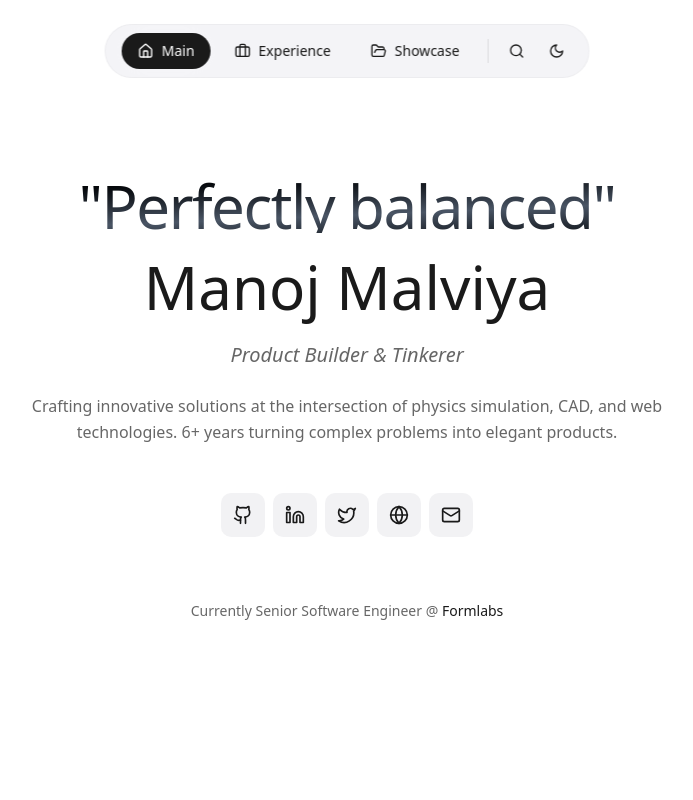
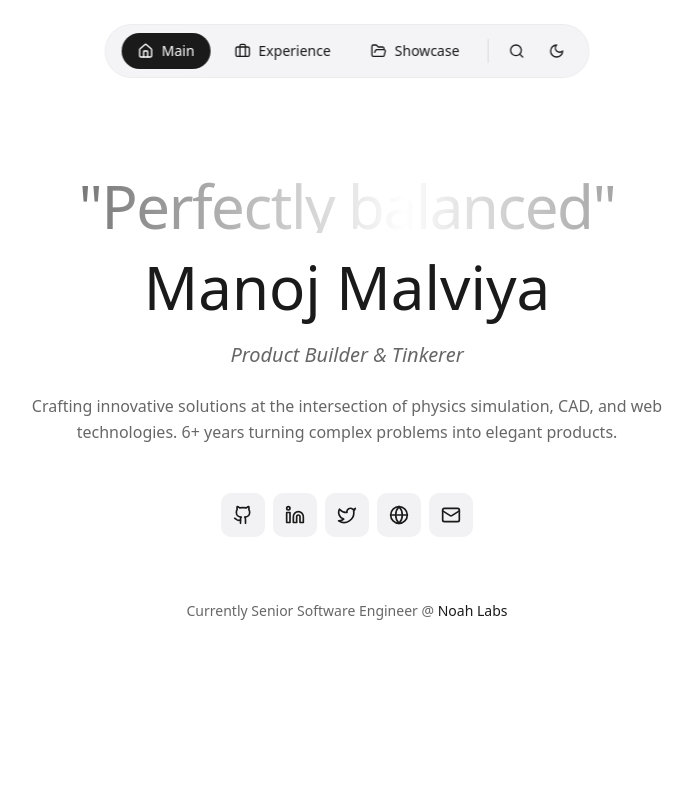
Before and after one commit to manoj-malviya-96/manoj-malviya-96, a Next.js app in the folder portfolio/: page / in a window 1280 px wide. Shown: the top 800 px of the page, without its empty margins (293-986 px from the left). Built offline with nearby package versions, Linux system fonts and the light colour scheme.

Commit message:
main project

```diff
--- a/portfolio/app/globals.css
+++ b/portfolio/app/globals.css
@@ -82,23 +82,27 @@ html {
 
 /* Gradient text utilities */
 .gradient-text {
-  @apply bg-gradient-to-br from-foreground to-muted-foreground bg-clip-text text-transparent;
+    @apply bg-gradient-to-r from-foreground to-muted-foreground bg-clip-text text-transparent;
     background-size: 200% auto;
-  animation: gradientShift 8s ease infinite;
+    animation: gradientShift 8s ease-in-out infinite;
 }
 
 @keyframes gradientShift {
-  0%, 100% { background-position: 0% 50%; }
-  50% { background-position: 100% 50%; }
+    0%, 100% {
+        background-position: 0% 50%;
+    }
+    50% {
+        background-position: 100% 50%;
+    }
 }
 
 .dark .gradient-text {
-  @apply bg-gradient-to-br from-white via-gray-500 to-white bg-clip-text text-transparent;
+    @apply bg-gradient-to-r from-white via-white/10 to-white bg-clip-text text-transparent;
     background-size: 200% auto;
 }
 
 :root:not(.dark) .gradient-text {
-  @apply bg-gradient-to-br from-black via-gray-600 to-black bg-clip-text text-transparent;
+    @apply bg-gradient-to-r from-black via-white/10 to-black bg-clip-text text-transparent;
     background-size: 200% auto;
 }
 
@@ -109,15 +113,13 @@ html {
 
 .dark .glow-subtle:hover {
     @apply shadow-[0_0_20px_rgba(255,255,255,0.1),0_0_40px_rgba(255,255,255,0.05)] shadow-inner;
-  box-shadow:
-    0 0 20px rgba(255, 255, 255, 0.1),
+    box-shadow: 0 0 20px rgba(255, 255, 255, 0.1),
     0 0 40px rgba(255, 255, 255, 0.05),
     inset 0 0 20px rgba(255, 255, 255, 0.03);
 }
 
 :root:not(.dark) .glow-subtle:hover {
-  box-shadow:
-    0 0 20px rgba(0, 0, 0, 0.08),
+    box-shadow: 0 0 20px rgba(0, 0, 0, 0.08),
     0 0 40px rgba(0, 0, 0, 0.04),
     inset 0 0 20px rgba(0, 0, 0, 0.02);
 }
@@ -128,16 +130,14 @@ html {
 
 .dark .glow-accent:hover {
     @apply -translate-y-0.5;
-  box-shadow:
-    0 0 30px rgba(255, 255, 255, 0.15),
+    box-shadow: 0 0 30px rgba(255, 255, 255, 0.15),
     0 0 60px rgba(255, 255, 255, 0.08),
     0 8px 32px rgba(255, 255, 255, 0.12);
 }
 
 :root:not(.dark) .glow-accent:hover {
     @apply -translate-y-0.5;
-  box-shadow:
-    0 0 30px rgba(0, 0, 0, 0.12),
+    box-shadow: 0 0 30px rgba(0, 0, 0, 0.12),
     0 0 60px rgba(0, 0, 0, 0.06),
     0 8px 32px rgba(0, 0, 0, 0.08);
 }
@@ -171,8 +171,7 @@ html {
 .card-glow::before {
     @apply content-[''] absolute inset-0 rounded-[inherit] p-px opacity-0 transition-opacity duration-300;
     background: linear-gradient(135deg, transparent, transparent);
-  -webkit-mask:
-          linear-gradient(#fff 0 0) content-box,
+    -webkit-mask: linear-gradient(#fff 0 0) content-box,
     linear-gradient(#fff 0 0);
     -webkit-mask-composite: xor;
     mask-composite: exclude;
--- a/portfolio/components/Home.tsx
+++ /dev/null
@@ -1,79 +0,0 @@
-import { Github, Linkedin, Mail, Globe, Twitter } from 'lucide-react';
-import { memo, ReactNode } from 'react';
-
-const SOCIAL_LINKS = [
-    { icon: Github, href: 'https://github.com/yourusername', label: 'GitHub' },
-    { icon: Linkedin, href: 'https://linkedin.com/in/yourusername', label: 'LinkedIn' },
-    { icon: Twitter, href: 'https://twitter.com/yourusername', label: 'Twitter' },
-    { icon: Globe, href: 'https://yourwebsite.com', label: 'Website' },
-    { icon: Mail, href: 'mailto:your.email@example.com', label: 'Email' },
-] as const;
-
-const PROFILE = {
-    name: 'Manoj Malviya',
-    tagline: 'Product Builder & Tinkerer',
-    quote: '"Perfectly balanced"',
-    bio: 'Crafting innovative solutions at the intersection of physics simulation, CAD, and web technologies. 6+ years turning complex problems into elegant products.',
-    role: 'Senior Software Engineer',
-    company: 'Formlabs',
-} as const;
-
-const ExternalLink = memo<{ href: string; label: string; className?: string; children: ReactNode }>(
-    function ExternalLink({ href, label, className, children }) {
-        return (
-            <a
-                href={href}
-                target="_blank"
-                rel="noopener noreferrer"
-                className={className}
-                aria-label={label}
-            >
-                {children}
-            </a>
-        );
-    }
-);
-
-export function Home() {
-    return (
-        <div className="flex flex-col items-center justify-center min-h-screen px-4 sm:px-6 lg:px-8">
-            <div className="max-w-4xl w-full text-center space-y-8 animate-fadeIn">
-                <div className="space-y-6">
-                    <h1 className="text-3xl sm:text-5xl lg:text-6xl gradient-text leading-[0.9] tracking-tight w-full">
-                        {PROFILE.quote}
-                    </h1>
-
-                    <p className="text-6xl">
-                        {PROFILE.name}
-                    </p>
-                    <p className="text-lg sm:text-xl text-muted-foreground italic">
-                        {PROFILE.tagline}
-                    </p>
-
-                    <p className="text-muted-foreground max-w-2xl mx-auto leading-relaxed">
-                        {PROFILE.bio}
-                    </p>
-                </div>
-
-                <div className="flex justify-center gap-2 pt-4">
-                    {SOCIAL_LINKS.map(({ icon: Icon, href, label }) => (
-                        <ExternalLink
-                            key={label}
-                            href={href}
-                            label={label}
-                            className="p-3 bg-muted rounded-lg glow-accent group"
-                        >
-                            <Icon className="w-5 h-5 icon-glow" />
-                        </ExternalLink>
-                    ))}
-                </div>
-
-                <div className="pt-8">
-                    <p className="text-sm text-muted-foreground">
-                        Currently {PROFILE.role} @ <span className="text-foreground">{PROFILE.company}</span>
-                    </p>
-                </div>
-            </div>
-        </div>
-    );
-}
--- /dev/null
+++ b/portfolio/components/home.tsx
@@ -0,0 +1,80 @@
+import {ReactNode} from 'react';
+import {PROFILE, SOCIAL_LINKS} from '@/core/data';
+import type {SocialLink} from '@/core/types';
+
+
+interface ExternalLinkProps {
+    href: string;
+    label: string;
+    className?: string;
+    children: ReactNode;
+}
+
+function ExternalLink({
+                          href,
+                          label,
+                          className,
+                          children,
+                      }: ExternalLinkProps) {
+    return (
+        <a
+            href={href}
+            target="_blank"
+            rel="noopener noreferrer"
+            className={className}
+            aria-label={label}
+        >
+            {children}
+        </a>
+    );
+}
+
+const ProfileSection = () => (
+    <div className="space-y-6">
+        <h1 className="text-3xl sm:text-5xl lg:text-6xl gradient-text leading-[0.9] tracking-tight w-full">
+            {PROFILE.quote}
+        </h1>
+        <p className="text-6xl">{PROFILE.name}</p>
+        <p className="text-lg sm:text-xl text-muted-foreground italic">
+            {PROFILE.tagline}
+        </p>
+        <p className="text-muted-foreground max-w-2xl mx-auto leading-relaxed">
+            {PROFILE.bio}
+        </p>
+    </div>
+);
+
+const SocialLinksSection = () => (
+    <div className="flex justify-center gap-2 pt-4">
+        {SOCIAL_LINKS.map(({icon: Icon, href, label}: SocialLink) => (
+            <ExternalLink
+                key={label}
+                href={href}
+                label={label}
+                className="p-3 bg-muted rounded-lg glow-accent group"
+            >
+                <Icon className="w-5 h-5 icon-glow"/>
+            </ExternalLink>
+        ))}
+    </div>
+);
+
+const RoleSection = () => (
+    <div className="pt-8">
+        <p className="text-sm text-muted-foreground">
+            Currently {PROFILE.role} @ <span className="text-foreground">{PROFILE.company}</span>
+        </p>
+    </div>
+);
+
+export function Home() {
+    return (
+        <div className="flex flex-col items-center justify-center min-h-screen px-4 sm:px-6 lg:px-8">
+            <div className="max-w-4xl w-full text-center space-y-8 animate-fadeIn">
+                <ProfileSection/>
+                <SocialLinksSection/>
+                <RoleSection/>
+            </div>
+        </div>
+    );
+}
--- /dev/null
+++ b/portfolio/core/data.ts
@@ -0,0 +1,20 @@
+import {Github, Globe, Linkedin, Mail, Twitter} from "lucide-react";
+import {SocialLink} from "@/core/types";
+
+
+export const SOCIAL_LINKS = [
+    {icon: Github, href: 'https://github.com/yourusername', label: 'GitHub'},
+    {icon: Linkedin, href: 'https://linkedin.com/in/yourusername', label: 'LinkedIn'},
+    {icon: Twitter, href: 'https://twitter.com/yourusername', label: 'Twitter'},
+    {icon: Globe, href: 'https://yourwebsite.com', label: 'Website'},
+    {icon: Mail, href: 'mailto:your.email@example.com', label: 'Email'},
+] as const as SocialLink[];
+
+export const PROFILE = {
+    name: 'Manoj Malviya',
+    tagline: 'Product Builder & Tinkerer',
+    quote: '"Perfectly balanced"',
+    bio: 'Crafting innovative solutions at the intersection of physics simulation, CAD, and web technologies. 6+ years turning complex problems into elegant products.',
+    role: 'Senior Software Engineer',
+    company: 'Noah Labs',
+} as const;
--- /dev/null
+++ b/portfolio/core/types.ts
@@ -0,0 +1,7 @@
+import {ComponentType} from "react";
+
+export interface SocialLink {
+    icon: ComponentType<{ className?: string }>;
+    href: string;
+    label: string;
+}
```
Also changed, not shown: portfolio/components/Main.tsx (+25 -23 lines), portfolio/components/Showcase.tsx (+18 -15 lines), portfolio/components/WorkEx.tsx (+58 -40 lines), portfolio/components/atoms/dialog.tsx (renamed from portfolio/components/dialog.tsx, +10 -9 lines), portfolio/components/atoms/Input.tsx (renamed from portfolio/components/Input.tsx), portfolio/components/atoms/utils.ts (renamed from portfolio/components/utils.ts). Lines whose indentation alone changed are shown as unchanged.
